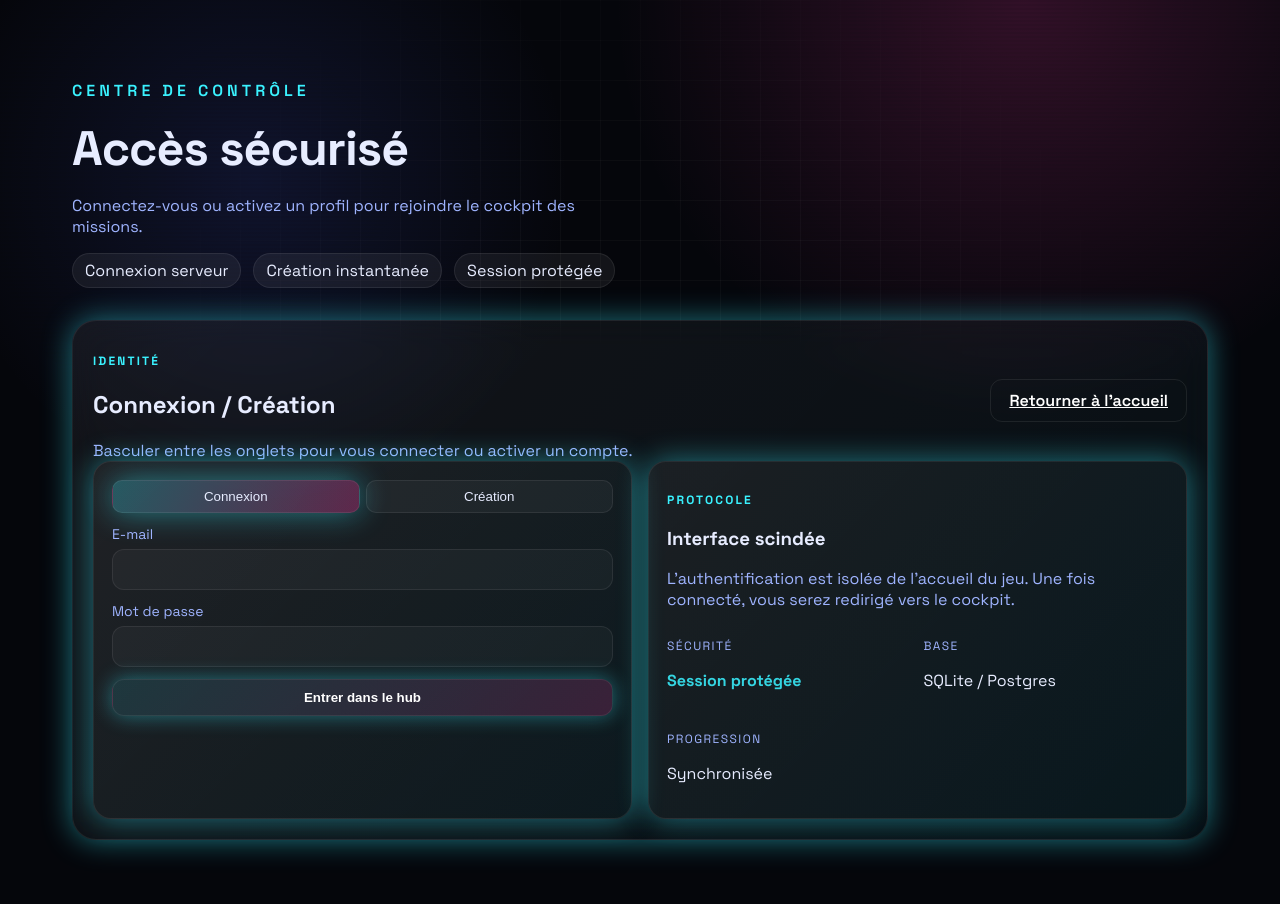
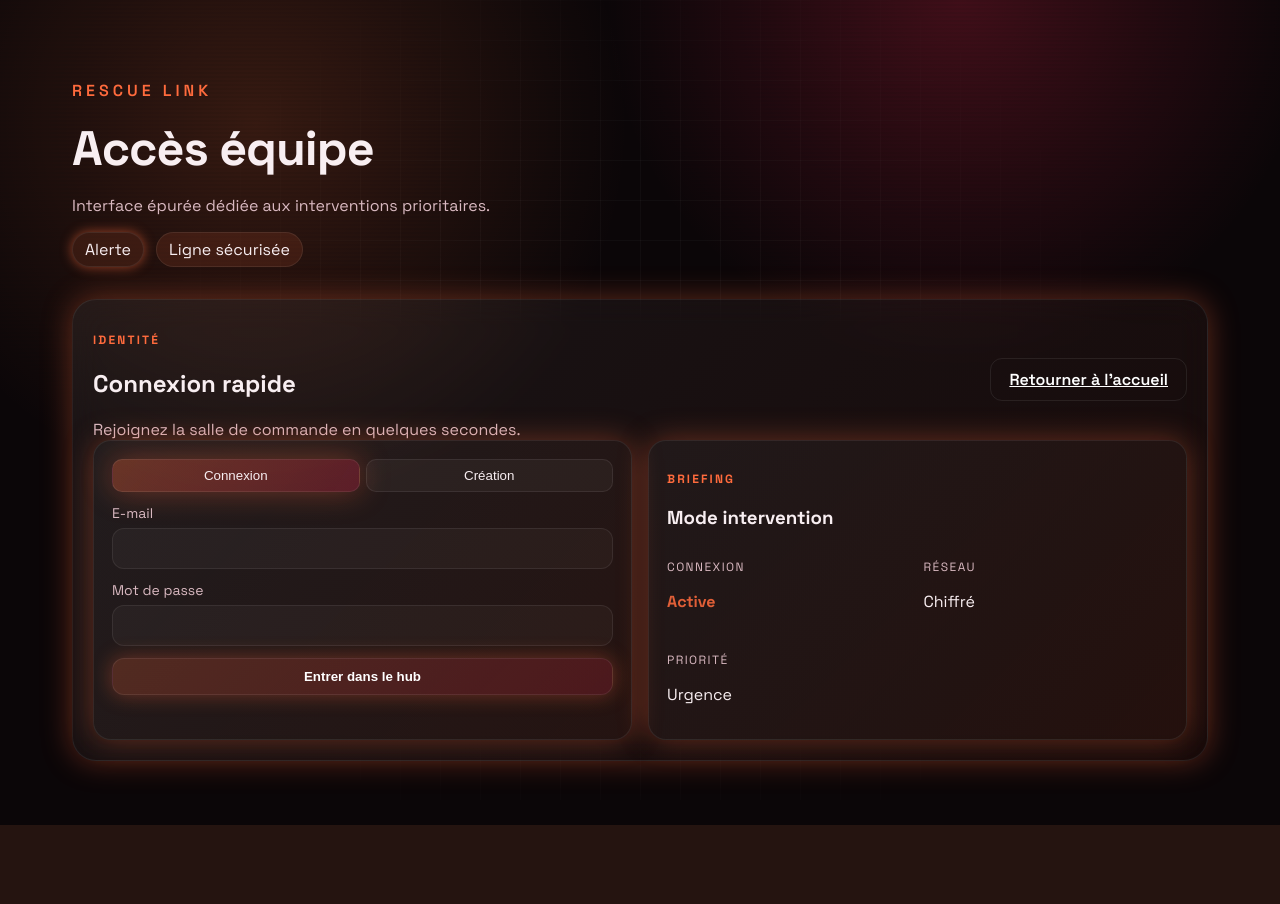
Before and after one commit to lucaspecout/jeu-mobile, a Flask app: page /auth in a window 1280 px wide. After the commit the page ends 825 px from the top, so only its background shows below. Run offline with Flask 3, Linux system fonts and the light colour scheme; some libraries are stand-ins or nearby versions.

Commit message:
Restyle auth screen with fire rescue theme

```diff
--- a/static/css/styles.css
+++ b/static/css/styles.css
@@ -1,12 +1,12 @@
 :root {
-  --bg: #05060b;
-  --panel: rgba(18, 22, 38, 0.75);
-  --accent: #3af2ff;
-  --accent-2: #f15be5;
-  --text: #e7ecff;
-  --muted: #9fb4ff;
+  --bg: #0b0608;
+  --panel: rgba(24, 12, 18, 0.78);
+  --accent: #ff6b3d;
+  --accent-2: #ffce73;
+  --text: #f8eef1;
+  --muted: #d9b9c1;
   --border: rgba(255, 255, 255, 0.08);
-  --glow: 0 0 30px rgba(58, 242, 255, 0.45);
+  --glow: 0 0 30px rgba(255, 107, 61, 0.35);
   font-family: 'Space Grotesk', system-ui, -apple-system, sans-serif;
 }
 
@@ -15,8 +15,8 @@
 body {
   margin: 0;
   min-height: 100vh;
-  background: radial-gradient(circle at 20% 20%, rgba(79, 104, 255, 0.14), transparent 25%),
-              radial-gradient(circle at 80% 0%, rgba(255, 63, 171, 0.18), transparent 30%),
+  background: radial-gradient(circle at 20% 15%, rgba(255, 116, 60, 0.18), transparent 30%),
+              radial-gradient(circle at 75% 0%, rgba(255, 44, 85, 0.22), transparent 28%),
               var(--bg);
   color: var(--text);
   overflow-x: hidden;
@@ -27,7 +27,7 @@ body {
 .splash {
   position: fixed;
   inset: 0;
-  background: radial-gradient(circle at 50% 50%, rgba(58, 242, 255, 0.18), rgba(5, 6, 11, 0.96));
+  background: radial-gradient(circle at 50% 50%, rgba(255, 107, 61, 0.22), rgba(11, 6, 8, 0.96));
   display: grid;
   place-items: center;
   z-index: 10;
@@ -38,7 +38,7 @@ body {
   position: absolute;
   width: 480px;
   height: 480px;
-  background: radial-gradient(circle, rgba(58, 242, 255, 0.5), rgba(255, 63, 171, 0));
+  background: radial-gradient(circle, rgba(255, 107, 61, 0.55), rgba(255, 44, 85, 0));
   filter: blur(40px);
   animation: pulse 4s ease-in-out infinite;
 }
@@ -98,16 +98,16 @@ body {
 .hero__hologram {
   position: relative;
   min-height: 260px;
-  background: radial-gradient(circle at 50% 50%, rgba(58, 242, 255, 0.12), transparent 45%),
-              linear-gradient(135deg, rgba(255, 63, 171, 0.35), rgba(58, 242, 255, 0.2));
+  background: radial-gradient(circle at 50% 50%, rgba(255, 107, 61, 0.16), transparent 45%),
+              linear-gradient(135deg, rgba(255, 44, 85, 0.32), rgba(255, 107, 61, 0.18));
   border: 1px solid var(--border);
   border-radius: 24px;
   overflow: hidden;
 }
 
-.holo { position: absolute; inset: 0; filter: drop-shadow(0 0 12px rgba(58, 242, 255, 0.5)); }
-.holo--ring { border: 1px solid rgba(58, 242, 255, 0.4); border-radius: 50%; width: 240px; height: 240px; margin: auto; animation: spin 18s linear infinite; }
-.holo--orb { width: 120px; height: 120px; background: radial-gradient(circle, rgba(255,255,255,0.7), rgba(58,242,255,0)); border-radius: 50%; margin: auto; inset: 60px auto auto 60px; animation: float 4s ease-in-out infinite; }
+.holo { position: absolute; inset: 0; filter: drop-shadow(0 0 12px rgba(255, 107, 61, 0.45)); }
+.holo--ring { border: 1px solid rgba(255, 107, 61, 0.45); border-radius: 50%; width: 240px; height: 240px; margin: auto; animation: spin 18s linear infinite; }
+.holo--orb { width: 120px; height: 120px; background: radial-gradient(circle, rgba(255,255,255,0.7), rgba(255,107,61,0)); border-radius: 50%; margin: auto; inset: 60px auto auto 60px; animation: float 4s ease-in-out infinite; }
 .holo--grid { background: linear-gradient(90deg, rgba(255,255,255,0.07) 1px, transparent 1px), linear-gradient(rgba(255,255,255,0.07) 1px, transparent 1px); background-size: 40px 40px; opacity: 0.5; }
 .holo__labels { position: absolute; inset: 16px; display: flex; flex-direction: column; gap: 8px; align-items: flex-end; font-size: 12px; color: var(--muted); }
 
@@ -130,7 +130,7 @@ body {
 }
 
 .panel--frost {
-  background: linear-gradient(135deg, rgba(255, 255, 255, 0.06), rgba(58, 242, 255, 0.04));
+  background: linear-gradient(135deg, rgba(255, 255, 255, 0.06), rgba(255, 107, 61, 0.05));
 }
 
 .panel__header {
@@ -145,7 +145,7 @@ body {
 
 .btn {
   border: 1px solid var(--border);
-  background: linear-gradient(135deg, rgba(58, 242, 255, 0.12), rgba(255, 63, 171, 0.18));
+  background: linear-gradient(135deg, rgba(255, 107, 61, 0.22), rgba(255, 44, 85, 0.18));
   color: white;
   padding: 10px 18px;
   border-radius: 12px;
@@ -154,14 +154,14 @@ body {
   transition: transform 0.2s ease, box-shadow 0.2s ease;
 }
 
-.btn.primary { box-shadow: 0 0 20px rgba(58, 242, 255, 0.4); }
-.btn.secondary { background: linear-gradient(135deg, rgba(255, 63, 171, 0.18), rgba(58, 242, 255, 0.12)); }
+.btn.primary { box-shadow: 0 0 20px rgba(255, 107, 61, 0.35); }
+.btn.secondary { background: linear-gradient(135deg, rgba(255, 44, 85, 0.18), rgba(255, 107, 61, 0.14)); }
 .btn.ghost { background: transparent; }
 .btn:hover { transform: translateY(-1px) scale(1.01); box-shadow: var(--glow); }
 
 .tabs { display: grid; grid-template-columns: repeat(2, 1fr); gap: 6px; margin-bottom: 12px; }
 .tab { border: 1px solid var(--border); background: rgba(255, 255, 255, 0.04); color: var(--text); padding: 8px; border-radius: 10px; cursor: pointer; }
-.tab.active { background: linear-gradient(120deg, rgba(58, 242, 255, 0.28), rgba(255, 63, 171, 0.3)); box-shadow: var(--glow); }
+.tab.active { background: linear-gradient(120deg, rgba(255, 107, 61, 0.32), rgba(255, 44, 85, 0.26)); box-shadow: var(--glow); }
 
 .form { display: grid; gap: 12px; }
 .form label { color: var(--muted); display: grid; gap: 6px; font-size: 14px; }
@@ -175,7 +175,7 @@ body {
   background: rgba(5, 6, 11, 0.55);
 }
 
-.card--glass { background: linear-gradient(135deg, rgba(255,255,255,0.06), rgba(58,242,255,0.04)); box-shadow: var(--glow); }
+.card--glass { background: linear-gradient(135deg, rgba(255,255,255,0.04), rgba(255,107,61,0.06)); box-shadow: var(--glow); }
 .status__grid { display: grid; grid-template-columns: repeat(auto-fit, minmax(160px, 1fr)); gap: 12px; margin-top: 16px; }
 .label { color: var(--muted); font-size: 12px; text-transform: uppercase; letter-spacing: 0.12em; }
 .pulse { color: var(--accent); font-weight: 700; animation: pulse 2s ease-in-out infinite; }
@@ -183,7 +183,7 @@ body {
 .auth-grid { display: grid; grid-template-columns: repeat(auto-fit, minmax(280px, 1fr)); gap: 16px; }
 
 .menu-grid { display: grid; grid-template-columns: repeat(auto-fit, minmax(260px, 1fr)); gap: 16px; margin-top: 16px; }
-.menu-card { position: relative; overflow: hidden; border-radius: 16px; border: 1px solid var(--border); background: radial-gradient(circle at 30% 30%, rgba(58,242,255,0.15), rgba(5,6,11,0.8)); padding: 16px; }
+.menu-card { position: relative; overflow: hidden; border-radius: 16px; border: 1px solid var(--border); background: radial-gradient(circle at 30% 30%, rgba(255,107,61,0.16), rgba(11,6,8,0.82)); padding: 16px; }
 .menu-card h3 { margin: 4px 0; }
 .menu-card .difficulty { color: var(--accent-2); font-weight: 600; }
 .menu-card .desc { color: var(--muted); }
@@ -192,15 +192,15 @@ body {
 .menu-card::after { content: ""; position: absolute; inset: -40% auto auto -40%; width: 120px; height: 120px; background: radial-gradient(circle, rgba(255,255,255,0.18), transparent 60%); transform: rotate(25deg); opacity: 0.6; }
 .menu-card:hover { box-shadow: var(--glow); transform: translateY(-2px); transition: 0.2s ease; }
 
-.chip { border: 1px solid var(--border); border-radius: 999px; padding: 6px 12px; color: var(--text); background: rgba(255,255,255,0.06); display: inline-flex; align-items: center; gap: 6px; }
-.chip--pulse { box-shadow: 0 0 12px rgba(58,242,255,0.5); }
+.chip { border: 1px solid var(--border); border-radius: 999px; padding: 6px 12px; color: var(--text); background: rgba(255,107,61,0.12); display: inline-flex; align-items: center; gap: 6px; }
+.chip--pulse { box-shadow: 0 0 12px rgba(255,107,61,0.55); }
 
-.alert { padding: 10px 12px; border-radius: 10px; background: rgba(255,63,171,0.12); color: #ffd9ff; border: 1px solid rgba(255,63,171,0.4); margin-top: 10px; }
+.alert { padding: 10px 12px; border-radius: 10px; background: rgba(255,107,61,0.15); color: #ffe4d8; border: 1px solid rgba(255,107,61,0.5); margin-top: 10px; }
 
-.horizon { position: relative; border: 1px solid var(--border); border-radius: 16px; padding: 18px; min-height: 200px; background: radial-gradient(circle at 50% 0%, rgba(58, 242, 255, 0.12), rgba(5,6,11,0.8)); overflow: hidden; }
-.beam { position: absolute; inset: 0; background: linear-gradient(90deg, transparent 0%, rgba(58,242,255,0.25) 50%, transparent 100%); opacity: 0; }
+.horizon { position: relative; border: 1px solid var(--border); border-radius: 16px; padding: 18px; min-height: 200px; background: radial-gradient(circle at 50% 0%, rgba(255, 107, 61, 0.12), rgba(11,6,8,0.85)); overflow: hidden; }
+.beam { position: absolute; inset: 0; background: linear-gradient(90deg, transparent 0%, rgba(255,107,61,0.25) 50%, transparent 100%); opacity: 0; }
 .scanner { position: absolute; top: 0; left: -40%; width: 40%; height: 100%; background: linear-gradient(90deg, transparent, rgba(255,255,255,0.08), transparent); filter: blur(12px); transform: skewX(-10deg); }
-.pulse-line { position: absolute; bottom: 10px; left: 0; right: 0; height: 2px; background: linear-gradient(90deg, rgba(58,242,255,0), rgba(58,242,255,0.9), rgba(255,63,171,0)); opacity: 0.7; box-shadow: var(--glow); }
+.pulse-line { position: absolute; bottom: 10px; left: 0; right: 0; height: 2px; background: linear-gradient(90deg, rgba(255,107,61,0), rgba(255,107,61,0.85), rgba(255,44,85,0)); opacity: 0.7; box-shadow: var(--glow); }
 .logs { position: relative; z-index: 2; display: grid; gap: 8px; max-height: 220px; overflow-y: auto; padding-right: 8px; }
 .log-entry { padding: 8px 10px; border-radius: 10px; background: rgba(255, 255, 255, 0.04); border: 1px solid var(--border); font-size: 14px; }
 
--- a/templates/auth.html
+++ b/templates/auth.html
@@ -13,9 +13,9 @@
     <div id="splash" class="splash">
       <div class="splash__glow"></div>
       <div class="splash__content">
-        <p class="splash__eyebrow">Chargement du hub</p>
-        <div class="splash__title" id="splash-title">Protec Rescue 38</div>
-        <p class="splash__tagline">Initialisation des protocoles sécurisés avant connexion.</p>
+        <p class="splash__eyebrow">Mise en ligne</p>
+        <div class="splash__title" id="splash-title">Portail Rescue 38</div>
+        <p class="splash__tagline">Synchronisation des unités avant entrée.</p>
       </div>
     </div>
 
@@ -25,13 +25,12 @@
 
         <header class="hero">
           <div class="hero__content">
-          <p class="hero__eyebrow">Centre de contrôle</p>
-          <h1>Accès sécurisé</h1>
-          <p class="hero__tagline">Connectez-vous ou activez un profil pour rejoindre le cockpit des missions.</p>
+            <p class="hero__eyebrow">Rescue link</p>
+            <h1>Accès équipe</h1>
+            <p class="hero__tagline">Interface épurée dédiée aux interventions prioritaires.</p>
             <div class="hero__badges">
-            <span class="chip">Connexion serveur</span>
-            <span class="chip">Création instantanée</span>
-            <span class="chip">Session protégée</span>
+              <span class="chip chip--pulse">Alerte</span>
+              <span class="chip">Ligne sécurisée</span>
             </div>
           </div>
         </header>
@@ -41,8 +40,8 @@
             <div class="panel__header">
               <div>
                 <p class="eyebrow">Identité</p>
-              <h2>Connexion / Création</h2>
-              <p class="muted">Basculer entre les onglets pour vous connecter ou activer un compte.</p>
+                <h2>Connexion rapide</h2>
+                <p class="muted">Rejoignez la salle de commande en quelques secondes.</p>
               </div>
               <a class="btn ghost" href="/">Retourner à l'accueil</a>
             </div>
@@ -77,21 +76,20 @@
               </div>
 
               <div class="card card--glass status">
-              <p class="eyebrow">Protocole</p>
-              <h3>Interface scindée</h3>
-              <p class="muted">L'authentification est isolée de l'accueil du jeu. Une fois connecté, vous serez redirigé vers le cockpit.</p>
+                <p class="eyebrow">Briefing</p>
+                <h3>Mode intervention</h3>
                 <div class="status__grid">
                   <div>
-                  <p class="label">Sécurité</p>
-                  <p class="pulse">Session protégée</p>
+                    <p class="label">Connexion</p>
+                    <p class="pulse">Active</p>
                   </div>
                   <div>
-                  <p class="label">Base</p>
-                  <p>SQLite / Postgres</p>
+                    <p class="label">Réseau</p>
+                    <p>Chiffré</p>
                   </div>
                   <div>
-                  <p class="label">Progression</p>
-                  <p>Synchronisée</p>
+                    <p class="label">Priorité</p>
+                    <p>Urgence</p>
                   </div>
                 </div>
               </div>
```
Lines whose indentation alone changed are shown as unchanged.
